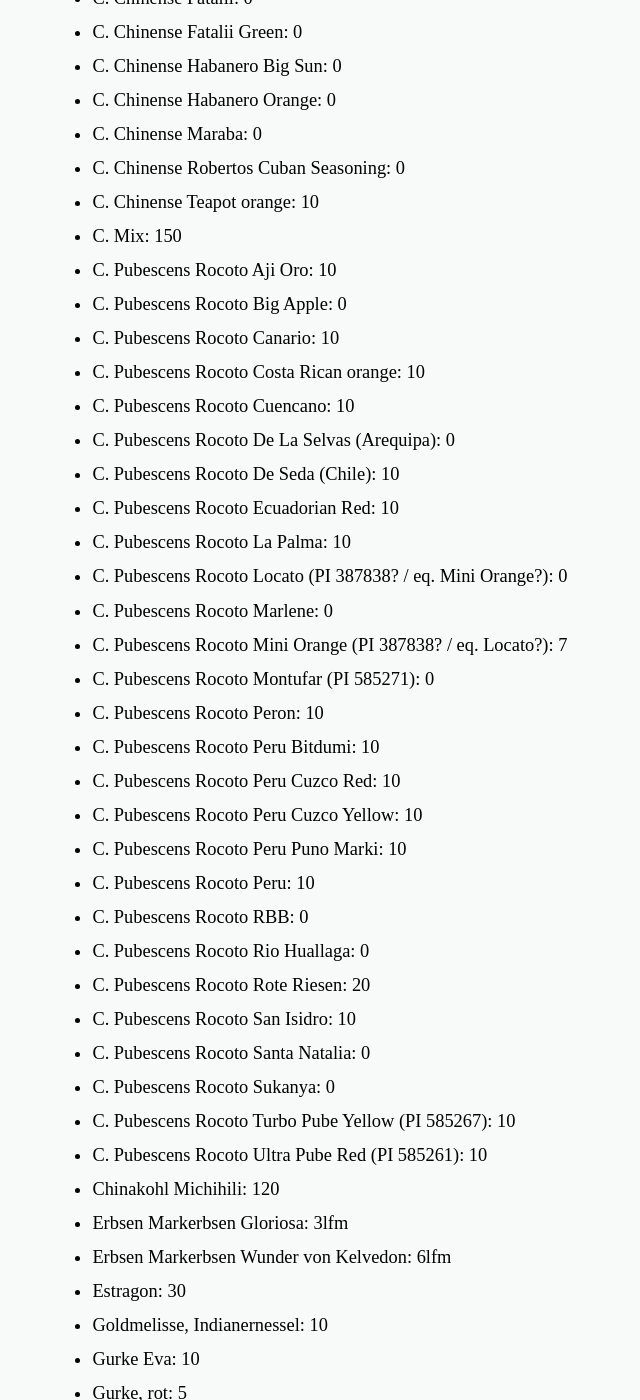
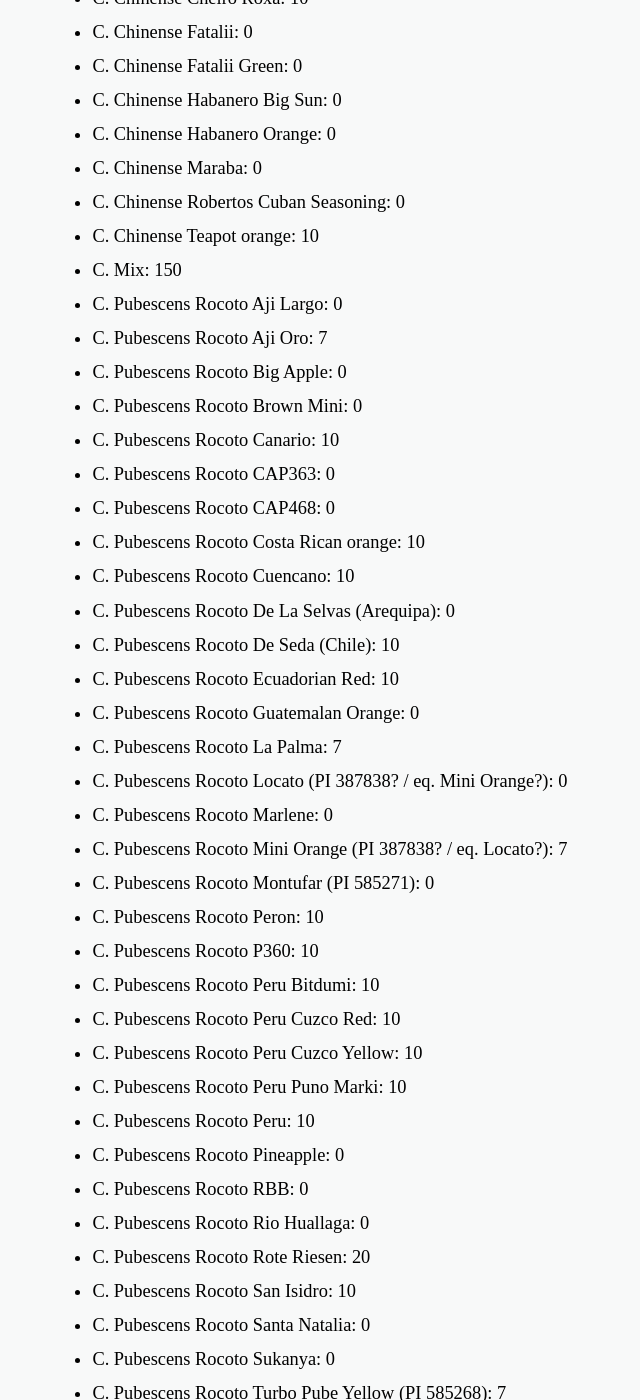
Before and after one commit to iamsebastian/blog.sebastian.science, a Jekyll site: the page built from samen.md, in a window 1280 px wide and 1400 px high, scrolled down 2112 px. Shown: the whole window, without its empty margins (214-854 px from the left). Built offline with Jekyll 4.4.1, drawn with Linux system fonts in a browser that asks for light colours; some of the changed text lies outside the part shown.

Commit message:
Updated seeds

```diff
--- a/_data/seeds.yaml
+++ b/_data/seeds.yaml
@@ -15,7 +15,8 @@ C. Annuum Ancho / Poblano: 0
 C. Annuum Bulgarian Carrot: 10
 C. Annuum Cherry Pick: 15
 C. Annuum Choco Cherry: 0
-C. Annuum Jalapeno M: 0
+C. Annuum Jalapeño Brown: 0
+C. Annuum Jalapeño M: 0
 C. Annuum NuMex Primavera: 0
 C. Annuum PdP: 30
 C. Annuum Peter Pepper (verkreuzt): 15
@@ -43,32 +44,39 @@ C. Chinense Maraba: 0
 C. Chinense Robertos Cuban Seasoning: 0
 C. Chinense Teapot orange: 10
 C. Mix: 150
-C. Pubescens Rocoto Aji Oro: 10
+C. Pubescens Rocoto Aji Largo: 0
+C. Pubescens Rocoto Aji Oro: 7
 C. Pubescens Rocoto Big Apple: 0
+C. Pubescens Rocoto Brown Mini: 0
 C. Pubescens Rocoto Canario: 10
+C. Pubescens Rocoto CAP363: 0
+C. Pubescens Rocoto CAP468: 0
 C. Pubescens Rocoto Costa Rican orange: 10
 C. Pubescens Rocoto Cuencano: 10
 C. Pubescens Rocoto De La Selvas (Arequipa): 0
 C. Pubescens Rocoto De Seda (Chile): 10
 C. Pubescens Rocoto Ecuadorian Red: 10
-C. Pubescens Rocoto La Palma: 10
+C. Pubescens Rocoto Guatemalan Orange: 0
+C. Pubescens Rocoto La Palma: 7
 C. Pubescens Rocoto Locato (PI 387838? / eq. Mini Orange?): 0
 C. Pubescens Rocoto Marlene: 0
 C. Pubescens Rocoto Mini Orange (PI 387838? / eq. Locato?): 7
 C. Pubescens Rocoto Montufar (PI 585271): 0
 C. Pubescens Rocoto Peron: 10
+C. Pubescens Rocoto P360: 10
 C. Pubescens Rocoto Peru Bitdumi: 10
 C. Pubescens Rocoto Peru Cuzco Red: 10
 C. Pubescens Rocoto Peru Cuzco Yellow: 10
 C. Pubescens Rocoto Peru Puno Marki: 10
 C. Pubescens Rocoto Peru: 10
+C. Pubescens Rocoto Pineapple: 0
 C. Pubescens Rocoto RBB: 0
 C. Pubescens Rocoto Rio Huallaga: 0
 C. Pubescens Rocoto Rote Riesen: 20
 C. Pubescens Rocoto San Isidro: 10
 C. Pubescens Rocoto Santa Natalia: 0
 C. Pubescens Rocoto Sukanya: 0
-C. Pubescens Rocoto Turbo Pube Yellow (PI 585267): 10
+C. Pubescens Rocoto Turbo Pube Yellow (PI 585268): 7
 C. Pubescens Rocoto Ultra Pube Red (PI 585261): 10
 Chinakohl Michihili: 120
 Erbsen Markerbsen Gloriosa: 3lfm
```
